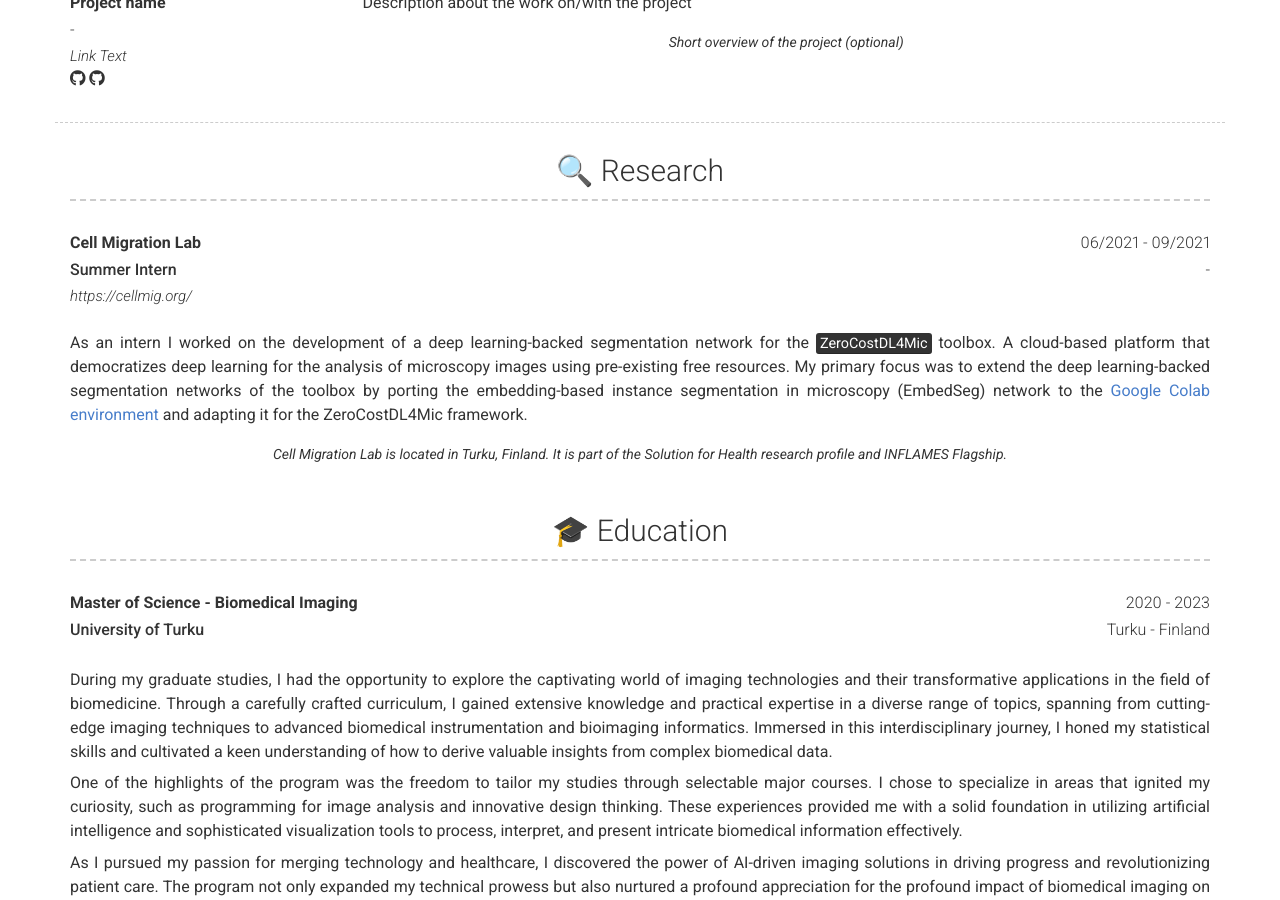
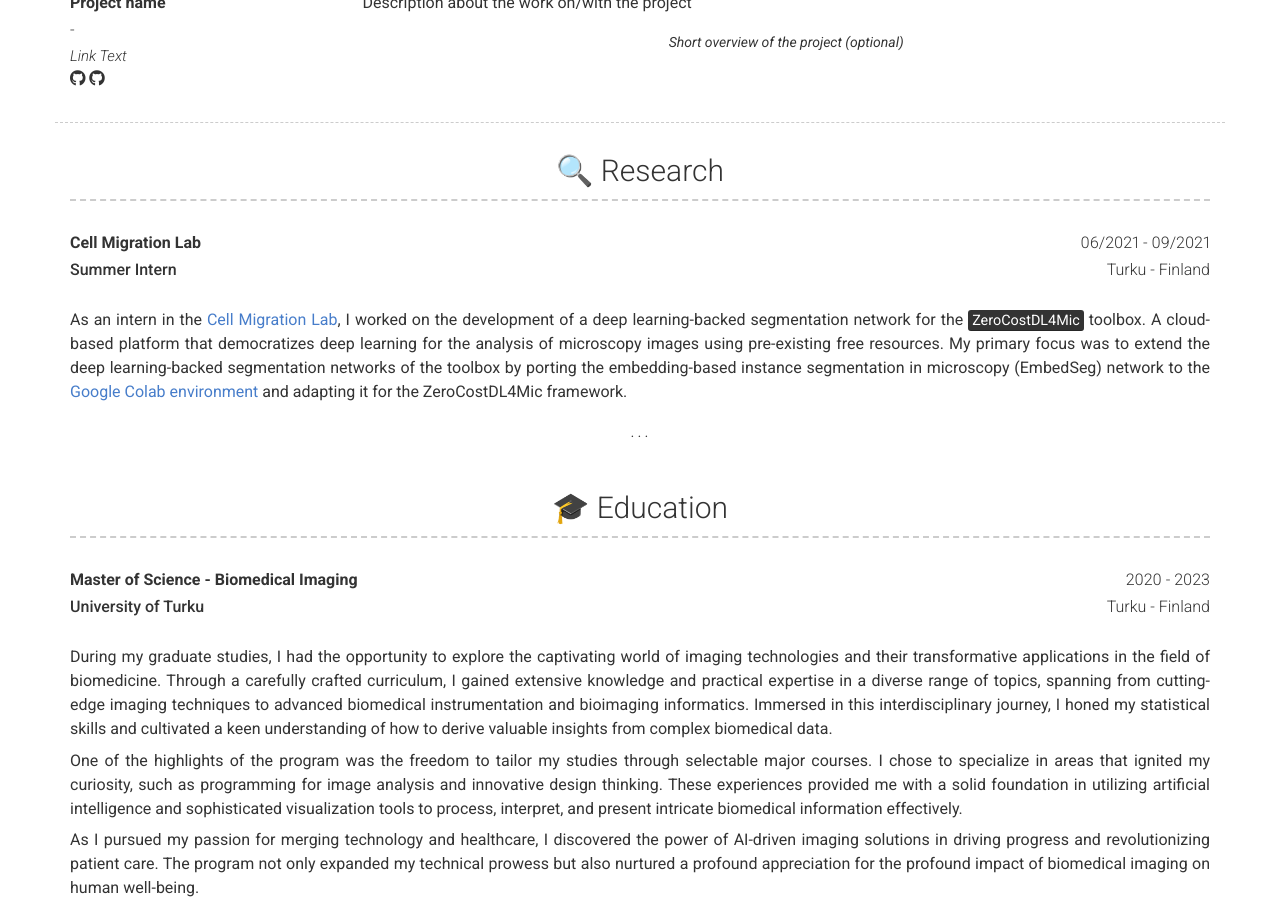
Before and after one commit to aminrezaei-img/CV, a Jekyll site: the page built from index.md, in a window 1280 px wide and 900 px high, scrolled down 1119 px. Built offline with Jekyll 4.4.1, drawn with Linux system fonts in a browser that asks for light colours; nearby versions of some CDN libraries.

Commit message:
Update _config.yml

```diff
--- a/_config.yml
+++ b/_config.yml
@@ -75,12 +75,13 @@ content:
       - layout:  top-left
         title: Cell Migration Lab
         sub_title: Summer Intern
+        city: Turku
+        country: Finland
         caption: 06/2021 - 09/2021
-        link: https://cellmig.org/
+        description: | # this will include new lines to allow paragraphs
+          As an intern in the [Cell Migration Lab](https://cellmig.org/), I worked on the development of a deep learning-backed segmentation network for the [<mark>ZeroCostDL4Mic</mark>](https://github.com/HenriquesLab/ZeroCostDL4Mic) toolbox. A cloud-based platform that democratizes deep learning for the analysis of microscopy images using pre-existing free resources. My primary focus was to extend the deep learning-backed segmentation networks of the toolbox by porting the embedding-based instance segmentation in microscopy (EmbedSeg) network to the [Google Colab environment](https://colab.research.google.com/github/HenriquesLab/ZeroCostDL4Mic/blob/master/Colab_notebooks/Beta%20notebooks/EmbedSeg_2D_ZeroCostDL4Mic.ipynb) and adapting it for the ZeroCostDL4Mic framework.
         quote: >
-          Cell Migration Lab is located in Turku, Finland. It is part of the Solution for Health research profile and INFLAMES Flagship.
-        description: | # this will include new lines to allow paragraphs
-          As an intern I worked on the development of a deep learning-backed segmentation network for the [<mark>ZeroCostDL4Mic</mark>](https://github.com/HenriquesLab/ZeroCostDL4Mic) toolbox. A cloud-based platform that democratizes deep learning for the analysis of microscopy images using pre-existing free resources. My primary focus was to extend the deep learning-backed segmentation networks of the toolbox by porting the embedding-based instance segmentation in microscopy (EmbedSeg) network to the [Google Colab environment](https://colab.research.google.com/github/HenriquesLab/ZeroCostDL4Mic/blob/master/Colab_notebooks/Beta%20notebooks/EmbedSeg_2D_ZeroCostDL4Mic.ipynb) and adapting it for the ZeroCostDL4Mic framework.
+          . . .
 
   - title: 🎓 Education
     layout: list
```
